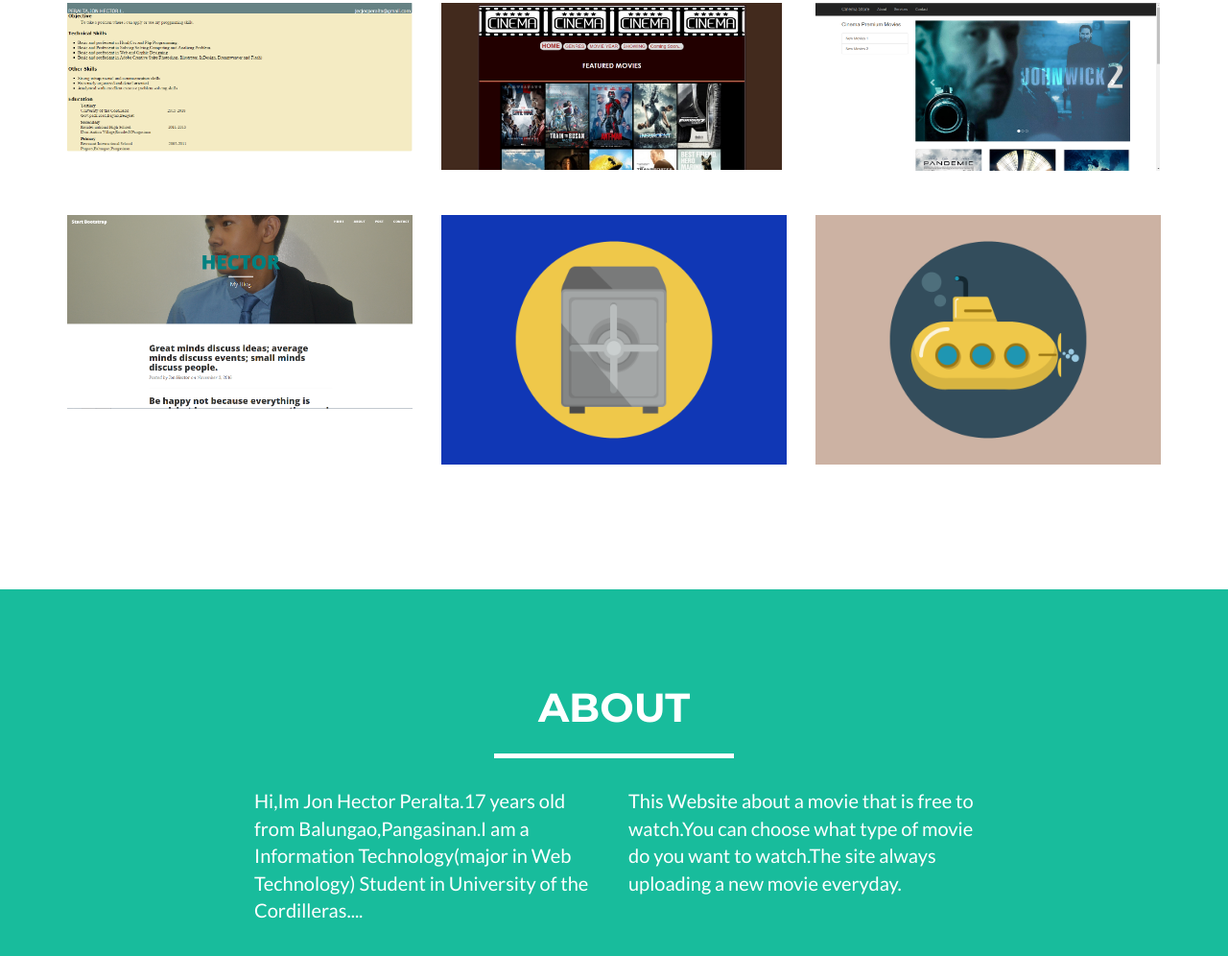
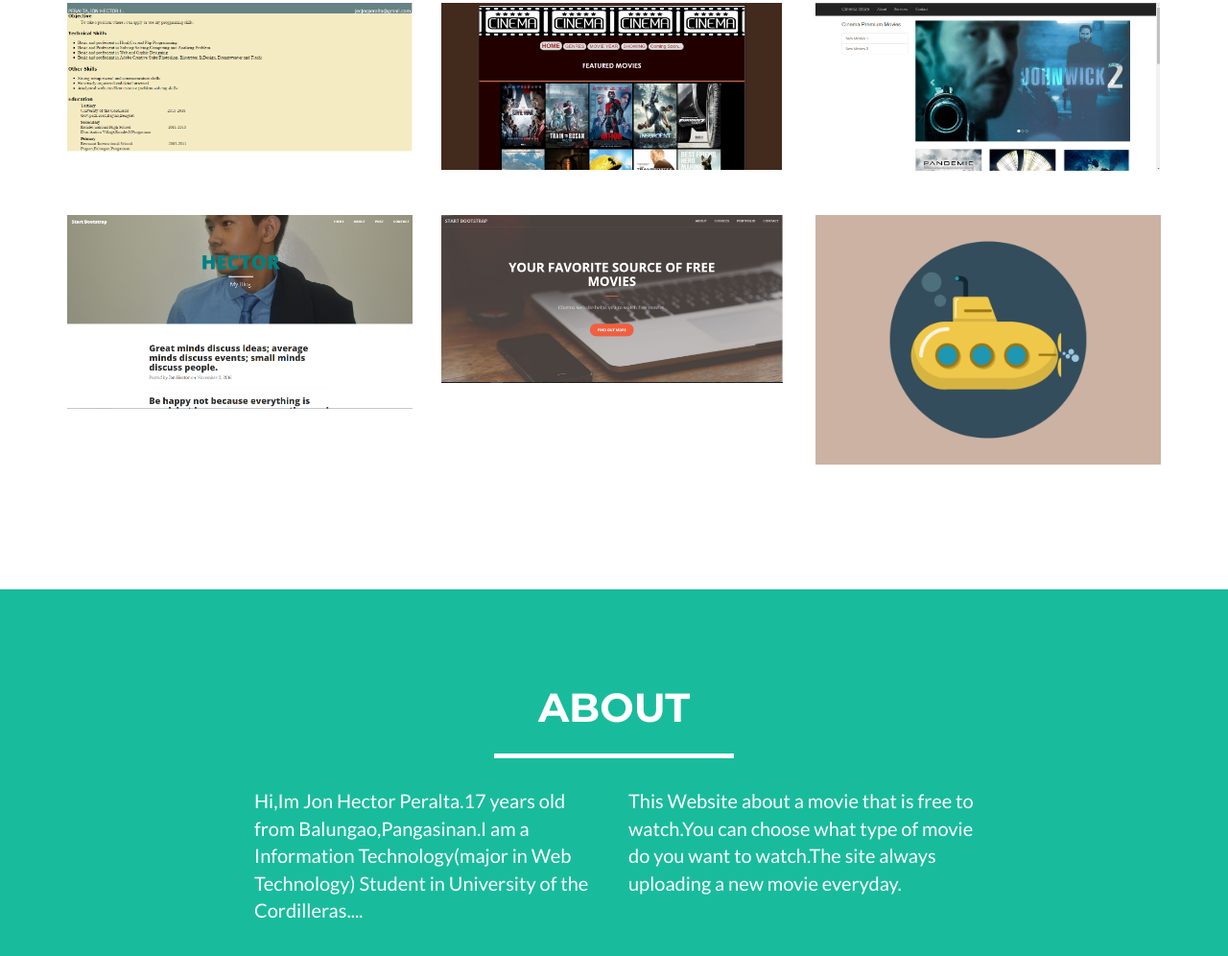
Before and after one commit to blackjec/peraltajonhector.github.io, a website: page index.html in a window 1280 px wide. Shown: the part 1313-2309 px from the top of the page at 96% size. Drawn offline with nearby package versions, Linux system fonts and the light colour scheme.

Commit message:
Update index.html

```diff
--- a/index.html
+++ b/index.html
@@ -139,7 +139,7 @@
                                 <i class="fa fa-search-plus fa-3x"></i>
                             </div>
                         </div>
-                        <img src="img/portfolio/safe.png" class="img-responsive" alt="">
+                        <img src="img/portfolio/cb.png" class="img-responsive" alt="">
                     </a>
                 </div>
                 <div class="col-sm-4 portfolio-item">
@@ -446,7 +446,7 @@
                             <h2>Project Title</h2>
                             <hr class="star-primary">
                             <a href="https://blackjec.github.io/jecjechector.github.io/">
-                            <img src="img/portfolio/safe.png" class="img-responsive img-centered" alt="">
+                            <img src="img/portfolio/cb.png" class="img-responsive img-centered" alt="">
                             <p>Use this area of the page to describe your project. The icon above is part of a free icon set by <a href="https://sellfy.com/p/8Q9P/jV3VZ/">Flat Icons</a>. On their website, you can download their free set with 16 icons, or you can purchase the entire set with 146 icons for only $12!</p>
                             </a>
                                 <ul class="list-inline item-details">
```
